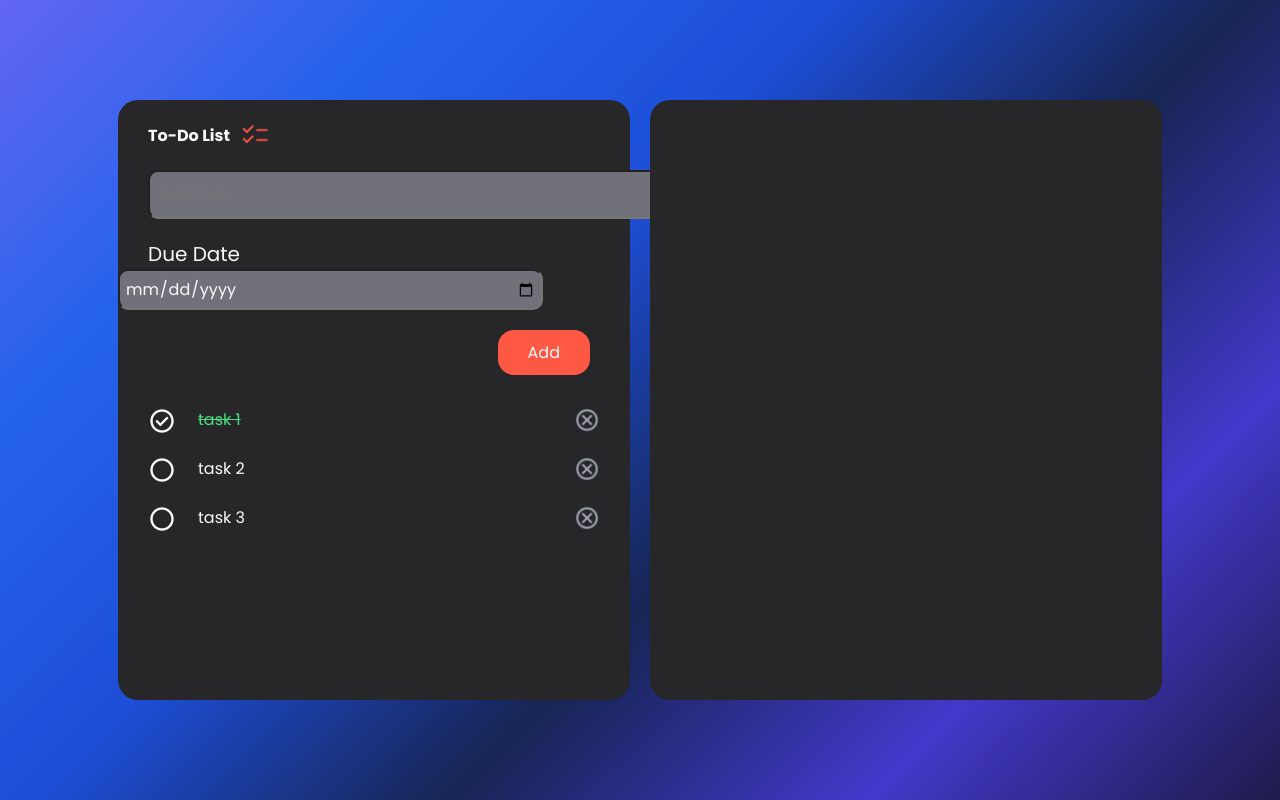
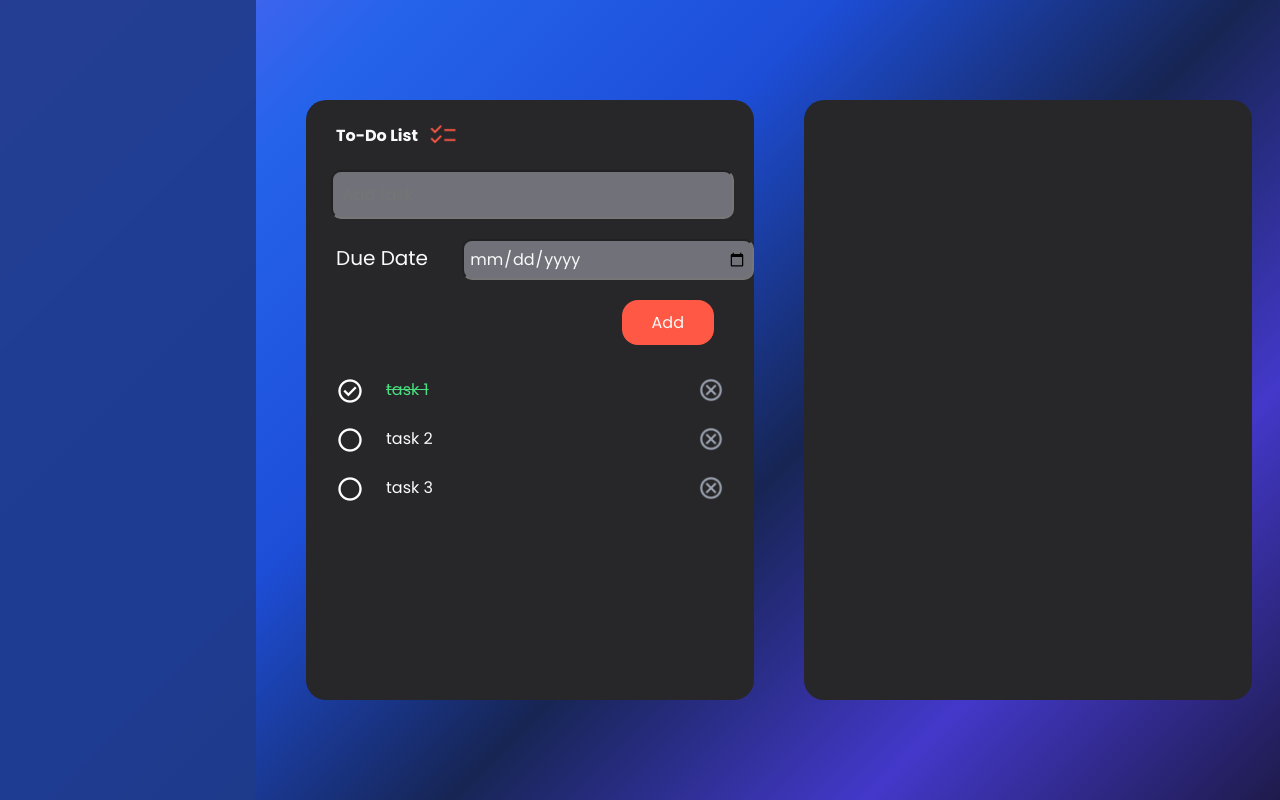
Before and after one commit to kiptalam1/TodoList, a website built with webpack: page src/template.html in a window 1280 px wide. Built offline with nearby package versions, Linux system fonts and the light colour scheme.

Commit message:
Add sidebar to the section

```diff
--- a/src/styles.css
+++ b/src/styles.css
@@ -12,18 +12,26 @@
 body {
     color: var(--font-color)
 }
+
 .container {
     width: 100%;
     min-height: 100vh;
     background: linear-gradient(135deg,#6366f1, #2563eb, #1d4ed8, #172554, #4338ca, #1e1b4b);
     display: flex;
     align-items: center;
-    justify-content: center;
-    gap: 20px;
+    gap: 50px;
+}
+.sidebar {
+    height: 100vh;
+    width: 20%;
+    background-color: #1e3a8a;
+    color: #d1d5db;
+    opacity: .9;
+    align-self: flex-start;
 }
 .tasks-container, .descriptions-container {
     background-color: #27272a;
-    width: 40%;
+    width: 35%;
     min-height: 600px;
     border-radius: 20px;
 }
@@ -44,13 +52,11 @@ input {
 
 }
 #title {
-    margin: 20px 30px;
+    margin: 20px 25px;
     padding: 10px;
-    width: 555px;
     border-radius: 10px;
     outline: none;
-
-
+    width: 90%;
 }
 .tasks-container label {
     margin: 20px 30px;
@@ -58,7 +64,7 @@ input {
 }
 #due-date {
     padding: 5px;
-    width: 425px;
+    width: 65%;
     border-radius: 10px;
     outline: none;
 }
--- a/src/template.html
+++ b/src/template.html
@@ -10,6 +10,7 @@
 </head>
 <body>
     <div class="container">
+    <div class="sidebar"></div>
         <div class="tasks-container">
         <h2>To-Do List <img src="./Assets/checklist.png" alt=""></h2>
             <input type="text" id="title" placeholder="Add task">
```
